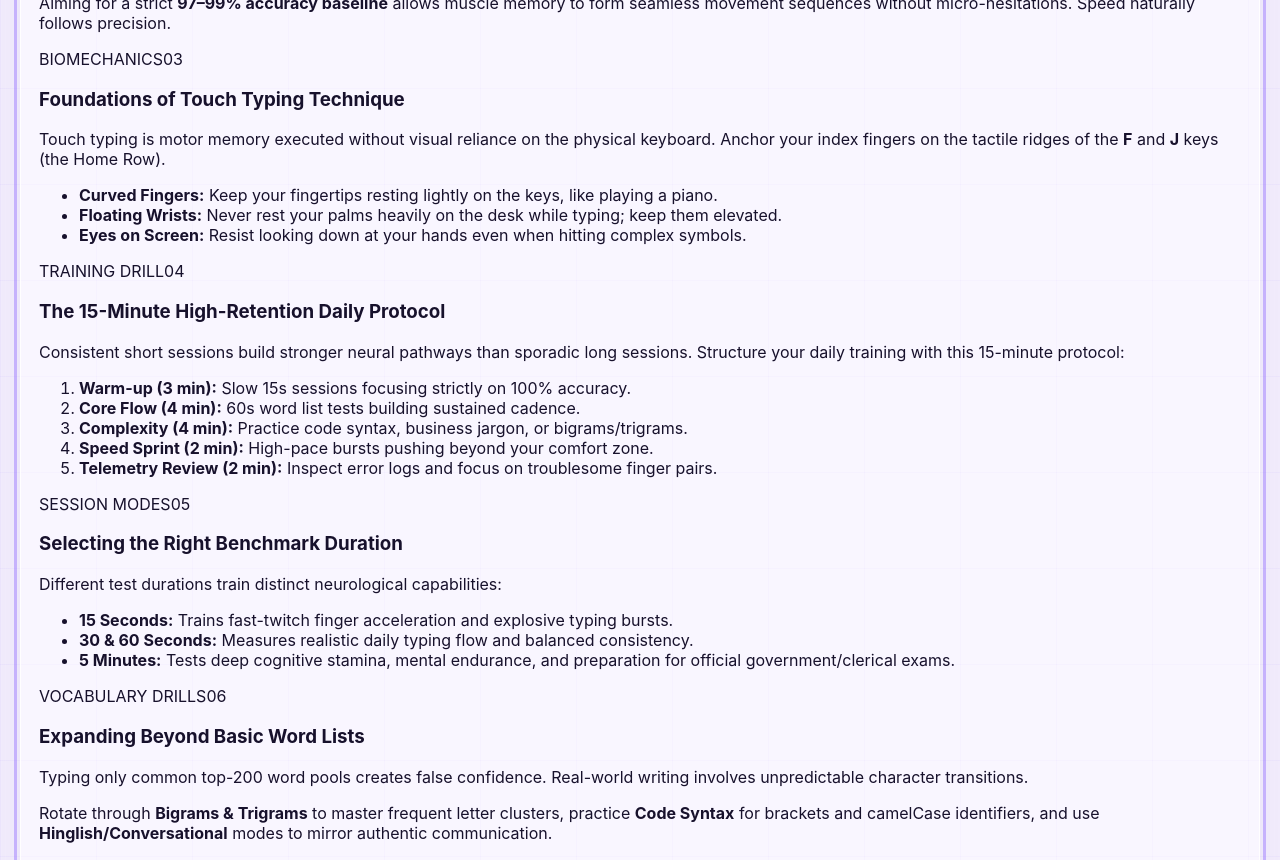
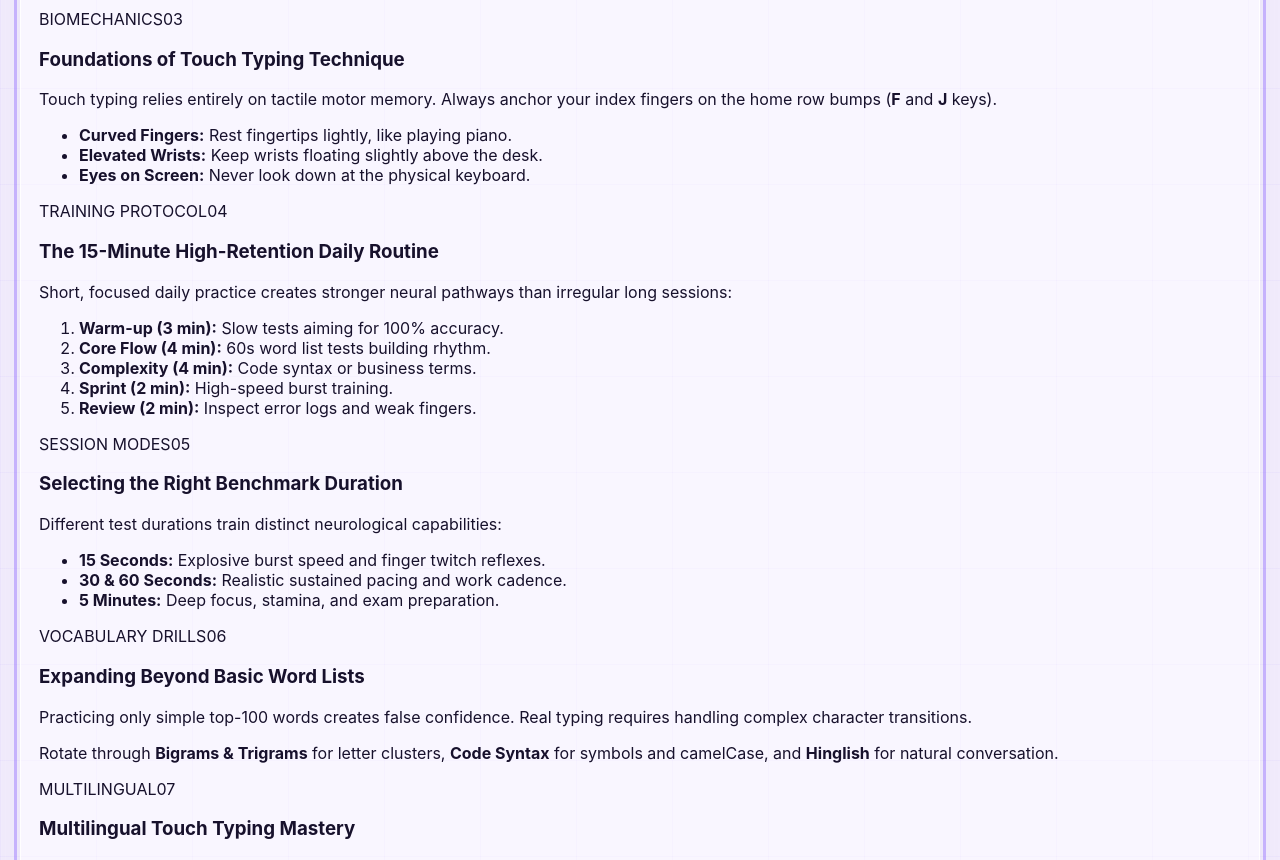
Before and after one commit to mohdaffan54511-cmyk/TeksType, a React (Vite) app: page / in a window 1280 px wide. Shown: the part 1940-2800 px from the top of the page. Built offline with nearby package versions, Linux system fonts and the light colour scheme; no server answers.

Commit message:
Refactor content for clarity and conciseness
Updated content for clarity and conciseness in multiple sections, including adjustments to titles and descriptions for better readability.

```diff
--- a/src/PublisherContent.jsx
+++ b/src/PublisherContent.jsx
@@ -10,10 +10,10 @@ export default function PublisherContent() {
       content: (
         <>
           <p>
-            <strong>WPM (Words Per Minute)</strong> is the universal benchmark for keystroke velocity. In standardized typing tests, a standard "word" is calculated as exactly <strong>5 keystrokes</strong>, including spaces, capitalizations, and punctuation.
+            <strong>WPM (Words Per Minute)</strong> is the universal standard for keystroke velocity. One standardized word equals exactly <strong>5 keystrokes</strong>, including spaces and punctuation.
           </p>
           <p>
-            There is an essential distinction between <strong>Gross WPM</strong> (your raw typing speed regardless of mistakes) and <strong>Net WPM</strong> (your actual productive speed after deducting error penalties). While high Gross WPM looks impressive, Net WPM reflects true real-world output.
+            <strong>Gross WPM</strong> measures total raw keystrokes, while <strong>Net WPM</strong> deducts uncorrected errors to reflect true real-world productivity.
           </p>
         </>
       ),
@@ -25,10 +25,10 @@ export default function PublisherContent() {
       content: (
         <>
           <p>
-            Typing at 90 WPM with 88% accuracy is significantly slower than typing at a steady 65 WPM with 99% accuracy. Every mistake forces a cognitive reset: you must pause, press the Backspace key multiple times, re-type the letters, and regain your rhythm.
+            Typing at 90 WPM with 88% accuracy is slower than a steady 65 WPM at 99% accuracy. Every mistake breaks flow, forcing repeated Backspace presses and cognitive reset.
           </p>
           <p>
-            Aiming for a strict <strong>97–99% accuracy baseline</strong> allows muscle memory to form seamless movement sequences without micro-hesitations. Speed naturally follows precision.
+            Target a strict <strong>97–99% accuracy baseline</strong> so finger movements become second nature without micro-hesitations.
           </p>
         </>
       ),
@@ -40,31 +40,31 @@ export default function PublisherContent() {
       content: (
         <>
           <p>
-            Touch typing is motor memory executed without visual reliance on the physical keyboard. Anchor your index fingers on the tactile ridges of the <strong>F</strong> and <strong>J</strong> keys (the Home Row).
+            Touch typing relies entirely on tactile motor memory. Always anchor your index fingers on the home row bumps (<strong>F</strong> and <strong>J</strong> keys).
           </p>
           <ul className="tp-guide-list">
-            <li><strong>Curved Fingers:</strong> Keep your fingertips resting lightly on the keys, like playing a piano.</li>
-            <li><strong>Floating Wrists:</strong> Never rest your palms heavily on the desk while typing; keep them elevated.</li>
-            <li><strong>Eyes on Screen:</strong> Resist looking down at your hands even when hitting complex symbols.</li>
+            <li><strong>Curved Fingers:</strong> Rest fingertips lightly, like playing piano.</li>
+            <li><strong>Elevated Wrists:</strong> Keep wrists floating slightly above the desk.</li>
+            <li><strong>Eyes on Screen:</strong> Never look down at the physical keyboard.</li>
           </ul>
         </>
       ),
     },
     {
-      badge: 'TRAINING DRILL',
+      badge: 'TRAINING PROTOCOL',
       num: '04',
-      title: 'The 15-Minute High-Retention Daily Protocol',
+      title: 'The 15-Minute High-Retention Daily Routine',
       content: (
         <>
           <p>
-            Consistent short sessions build stronger neural pathways than sporadic long sessions. Structure your daily training with this 15-minute protocol:
+            Short, focused daily practice creates stronger neural pathways than irregular long sessions:
           </p>
           <ol className="tp-guide-steps">
-            <li><strong>Warm-up (3 min):</strong> Slow 15s sessions focusing strictly on 100% accuracy.</li>
-            <li><strong>Core Flow (4 min):</strong> 60s word list tests building sustained cadence.</li>
-            <li><strong>Complexity (4 min):</strong> Practice code syntax, business jargon, or bigrams/trigrams.</li>
-            <li><strong>Speed Sprint (2 min):</strong> High-pace bursts pushing beyond your comfort zone.</li>
-            <li><strong>Telemetry Review (2 min):</strong> Inspect error logs and focus on troublesome finger pairs.</li>
+            <li><strong>Warm-up (3 min):</strong> Slow tests aiming for 100% accuracy.</li>
+            <li><strong>Core Flow (4 min):</strong> 60s word list tests building rhythm.</li>
+            <li><strong>Complexity (4 min):</strong> Code syntax or business terms.</li>
+            <li><strong>Sprint (2 min):</strong> High-speed burst training.</li>
+            <li><strong>Review (2 min):</strong> Inspect error logs and weak fingers.</li>
           </ol>
         </>
       ),
@@ -79,9 +79,9 @@ export default function PublisherContent() {
             Different test durations train distinct neurological capabilities:
           </p>
           <ul className="tp-guide-list">
-            <li><strong>15 Seconds:</strong> Trains fast-twitch finger acceleration and explosive typing bursts.</li>
-            <li><strong>30 & 60 Seconds:</strong> Measures realistic daily typing flow and balanced consistency.</li>
-            <li><strong>5 Minutes:</strong> Tests deep cognitive stamina, mental endurance, and preparation for official government/clerical exams.</li>
+            <li><strong>15 Seconds:</strong> Explosive burst speed and finger twitch reflexes.</li>
+            <li><strong>30 & 60 Seconds:</strong> Realistic sustained pacing and work cadence.</li>
+            <li><strong>5 Minutes:</strong> Deep focus, stamina, and exam preparation.</li>
           </ul>
         </>
       ),
@@ -93,10 +93,10 @@ export default function PublisherContent() {
       content: (
         <>
           <p>
-            Typing only common top-200 word pools creates false confidence. Real-world writing involves unpredictable character transitions.
+            Practicing only simple top-100 words creates false confidence. Real typing requires handling complex character transitions.
           </p>
           <p>
-            Rotate through <strong>Bigrams & Trigrams</strong> to master frequent letter clusters, practice <strong>Code Syntax</strong> for brackets and camelCase identifiers, and use <strong>Hinglish/Conversational</strong> modes to mirror authentic communication.
+            Rotate through <strong>Bigrams & Trigrams</strong> for letter clusters, <strong>Code Syntax</strong> for symbols and camelCase, and <strong>Hinglish</strong> for natural conversation.
           </p>
         </>
       ),
@@ -108,44 +108,44 @@ export default function PublisherContent() {
       content: (
         <>
           <p>
-            TypePerfectly provides complete native layout support for international scripts:
+            TypePerfectly supports complete native Unicode layouts:
           </p>
           <ul className="tp-guide-list">
-            <li><strong>Hindi (Devanagari):</strong> Practice InScript layouts for government data entry and transcription exams.</li>
-            <li><strong>Arabic (RTL):</strong> Full right-to-left layout synchronization and cursive character tracking.</li>
-            <li><strong>European Languages:</strong> Specialized dictionaries featuring accented vowels and unique grammatical characters for Spanish, French, German, and Portuguese.</li>
+            <li><strong>Hindi (Devanagari):</strong> InScript practice for government exams.</li>
+            <li><strong>Arabic (RTL):</strong> Full right-to-left layout synchronization.</li>
+            <li><strong>European Languages:</strong> Accents for Spanish, French, German, and Portuguese.</li>
           </ul>
         </>
       ),
     },
     {
-      badge: 'ANALYTICS',
+      badge: 'TELEMETRY HUD',
       num: '08',
       title: 'Decoding Your Telemetry Results',
       content: (
         <>
           <p>
-            Evaluate your progress through holistic telemetry rather than a single isolated WPM number:
+            Evaluate your progress using holistic dashboard metrics:
           </p>
           <ul className="tp-guide-list">
-            <li><strong>Velocity Curve:</strong> Look for flat, stable trajectories over time without sharp downward spikes.</li>
-            <li><strong>Consistency Score:</strong> Measures how uniform your keystroke timing is. A score above 75% indicates smooth finger transitions.</li>
-            <li><strong>Error Clustering:</strong> Notice if mistakes occur after long words or on specific pinky/ring finger keys.</li>
+            <li><strong>Velocity Curve:</strong> Look for flat, stable trajectories over time.</li>
+            <li><strong>Consistency Score:</strong> Measures rhythm uniformity (aim for 75%+).</li>
+            <li><strong>Error Markers:</strong> Identify keys causing finger hesitation.</li>
           </ul>
         </>
       ),
     },
     {
-      badge: 'REAL-WORLD IMPACT',
+      badge: 'WORKPLACE IMPACT',
       num: '09',
-      title: 'Transforming Speed into Professional Productivity',
+      title: 'Transforming Speed into Professional Output',
       content: (
         <>
           <p>
-            Increasing your typing speed from 35 WPM to 70 WPM cuts your active writing time in half. For developers, writers, students, and executives, typing becomes transparent: your keyboard no longer bottlenecks your thoughts.
+            Increasing speed from 35 to 70 WPM cuts writing time in half. Your keyboard stops being a bottleneck between your mind and the screen.
           </p>
           <p>
-            Fluid typing conserves valuable mental bandwidth, allowing you to focus entirely on code architecture, compelling prose, and high-impact communication.
+            Fluid typing conserves cognitive energy for problem solving, code architecture, and high-impact communication.
           </p>
         </>
       ),
@@ -153,19 +153,17 @@ export default function PublisherContent() {
   ];
 
   return (
-    <section className="tp-learning-center" aria-labelledby="tp-learning-title">
-      {/* Header Area */}
+    <section className="tp-learning-section" aria-labelledby="tp-learning-title">
       <div className="tp-learning-header">
         <span className="tp-learning-pill">TYPING LEARNING CENTER</span>
-        <h2 id="tp-learning-title" className="tp-learning-heading">
+        <h2 id="tp-learning-title" className="tp-learning-title">
           Master Touch Typing, <span>Speed & Technique</span>
         </h2>
-        <p className="tp-learning-subheading">
+        <p className="tp-learning-subtitle">
           Actionable frameworks, biomechanical fundamentals, and telemetry insights to build effortless typing cadence.
         </p>
       </div>
 
-      {/* 3-Column Topic Cards Grid */}
       <div className="tp-learning-grid">
         {guideTopics.map((item, index) => (
           <article key={index} className="tp-guide-card">
```
